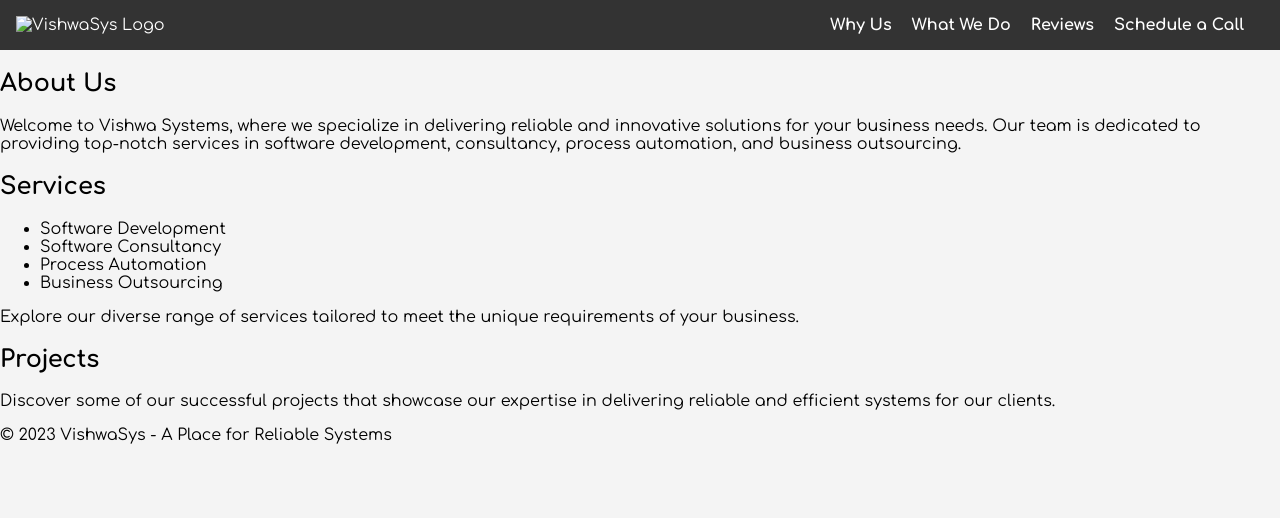
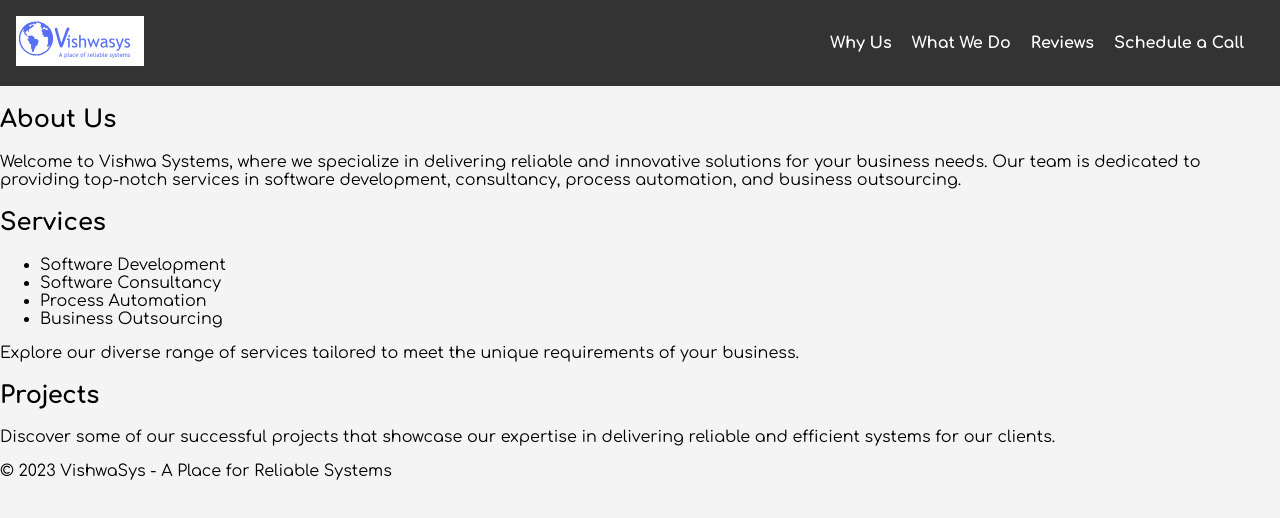
Before and after one commit to vishwasystems/vishwasys, a plain HTML site: page index.html in a window 1280 px wide. Drawn offline with Linux system fonts and the light colour scheme; the site is published under a folder, as on GitHub Pages, so addresses that start at the root find nothing.

Commit message:
Update index.html

```diff
--- a/index.html
+++ b/index.html
@@ -10,7 +10,7 @@
 <body>
 <header>
     <div class="logo-container">
-        <img src="/assets/vishwasys_tagline.svg" alt="VishwaSys Logo">
+        <img src="./assets/vishwasys_tagline.svg" alt="VishwaSys Logo">
     </div>
     <nav>
         <ul>
```
